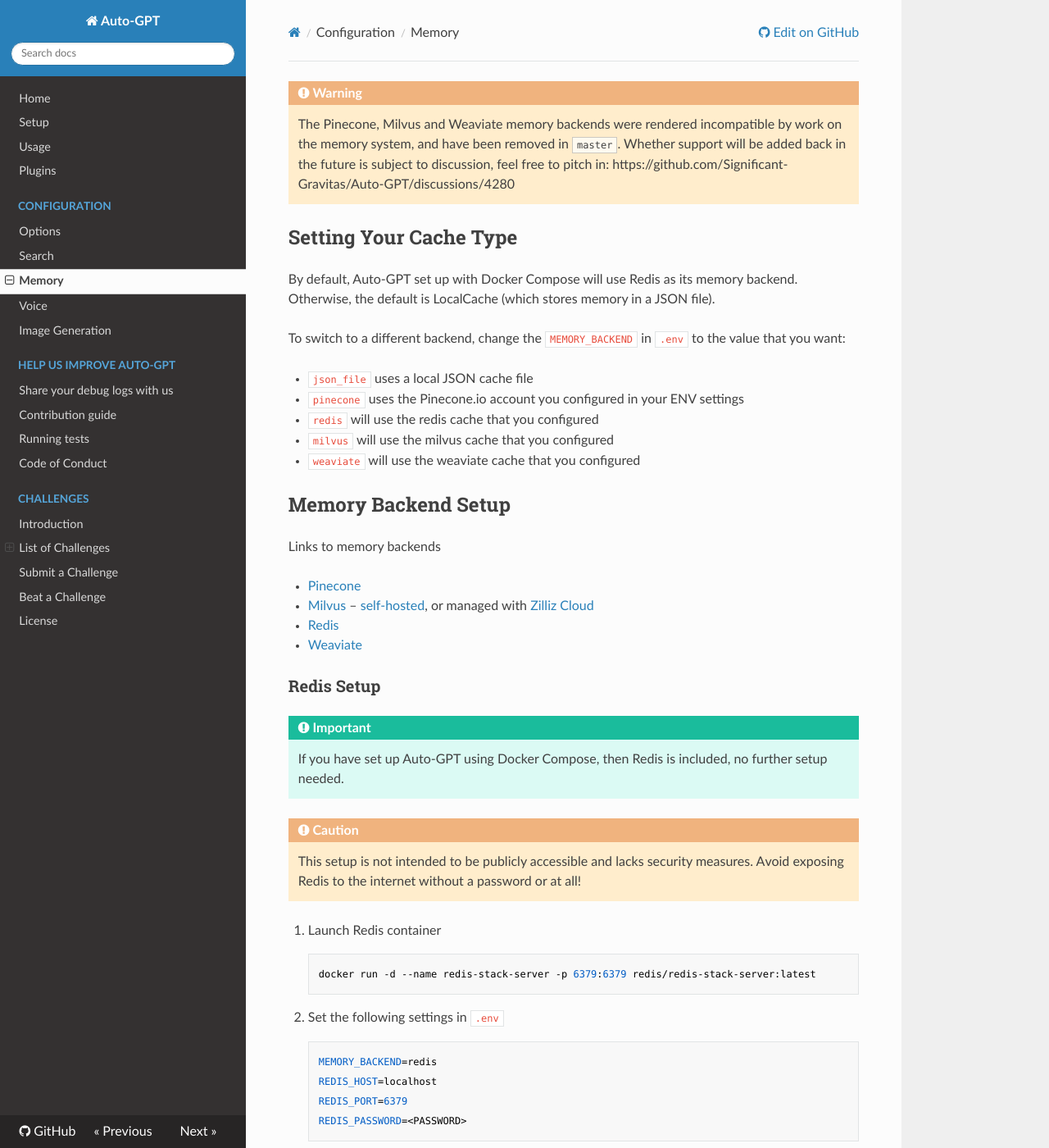
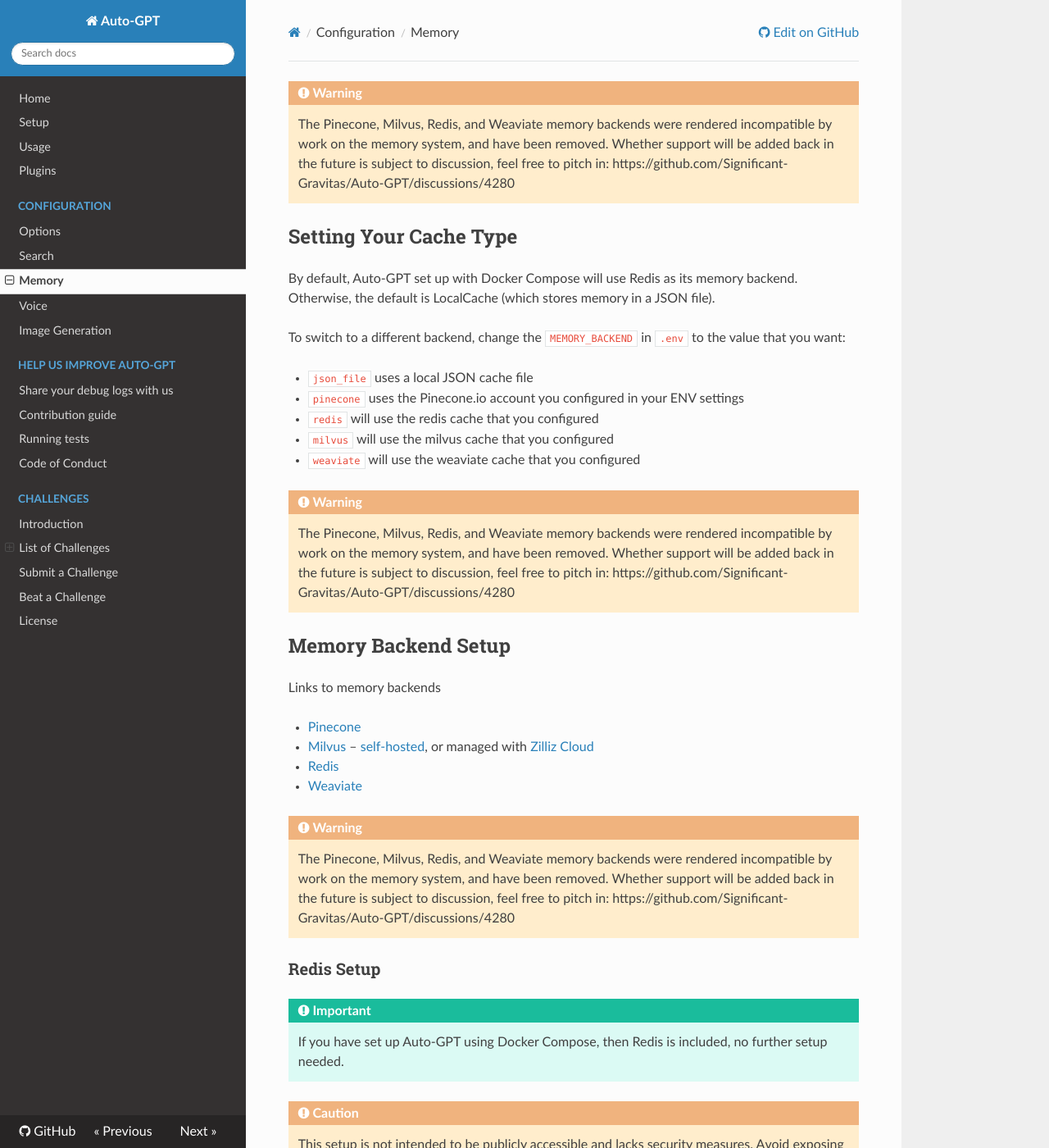
Before and after one commit to flatfishyh/AutoGPT, an MkDocs documentation site: the page built from docs/configuration/memory.md, in a window 1280 px wide and 1400 px high. Shown: the whole window at 82% size. Built offline with MkDocs 1.6.1, drawn with Linux system fonts in a browser that asks for light colours; nearby versions of some CDN libraries; some of the changed text lies outside the part shown.

Commit message:
Update memory.md with more warnings about memory being disabled (#5008)
Co-authored-by: Luke <2609441+lc0rp@users.noreply.github.com>

````diff
--- a/docs/configuration/memory.md
+++ b/docs/configuration/memory.md
@@ -1,6 +1,6 @@
 !!! warning
-    The Pinecone, Milvus and Weaviate memory backends were rendered incompatible
-    by work on the memory system, and have been removed in `master`.
+    The Pinecone, Milvus, Redis, and Weaviate memory backends were rendered incompatible
+    by work on the memory system, and have been removed.
     Whether support will be added back in the future is subject to discussion,
     feel free to pitch in: https://github.com/Significant-Gravitas/Auto-GPT/discussions/4280
 
@@ -18,6 +18,12 @@ to the value that you want:
 * `milvus` will use the milvus cache that you configured
 * `weaviate` will use the weaviate cache that you configured
 
+!!! warning
+    The Pinecone, Milvus, Redis, and Weaviate memory backends were rendered incompatible
+    by work on the memory system, and have been removed.
+    Whether support will be added back in the future is subject to discussion,
+    feel free to pitch in: https://github.com/Significant-Gravitas/Auto-GPT/discussions/4280
+
 ## Memory Backend Setup
 
 Links to memory backends
@@ -26,6 +32,12 @@ Links to memory backends
 - [Milvus](https://milvus.io/) &ndash; [self-hosted](https://milvus.io/docs), or managed with [Zilliz Cloud](https://zilliz.com/)
 - [Redis](https://redis.io)
 - [Weaviate](https://weaviate.io)
+
+!!! warning
+    The Pinecone, Milvus, Redis, and Weaviate memory backends were rendered incompatible
+    by work on the memory system, and have been removed.
+    Whether support will be added back in the future is subject to discussion,
+    feel free to pitch in: https://github.com/Significant-Gravitas/Auto-GPT/discussions/4280
 
 ### Redis Setup
 
@@ -62,6 +74,12 @@ Links to memory backends
     See [redis-stack-server](https://hub.docker.com/r/redis/redis-stack-server) for
     setting a password and additional configuration.
 
+!!! warning
+    The Pinecone, Milvus, Redis, and Weaviate memory backends were rendered incompatible
+    by work on the memory system, and have been removed.
+    Whether support will be added back in the future is subject to discussion,
+    feel free to pitch in: https://github.com/Significant-Gravitas/Auto-GPT/discussions/4280
+
 ### 🌲 Pinecone API Key Setup
 
 Pinecone lets you store vast amounts of vector-based memory, allowing the agent to load only relevant memories at any given time.
@@ -75,6 +93,12 @@ In the `.env` file set:
 - `PINECONE_API_KEY`
 - `PINECONE_ENV` (example: `us-east4-gcp`)
 - `MEMORY_BACKEND=pinecone`
+
+!!! warning
+    The Pinecone, Milvus, Redis, and Weaviate memory backends were rendered incompatible
+    by work on the memory system, and have been removed.
+    Whether support will be added back in the future is subject to discussion,
+    feel free to pitch in: https://github.com/Significant-Gravitas/Auto-GPT/discussions/4280
 
 ### Milvus Setup
 
@@ -113,6 +137,12 @@ deployed with docker, or as a cloud service provided by [Zilliz Cloud](https://z
         *Note: setting `MILVUS_ADDR` to a `https://` URL will override this setting.*
     - `MILVUS_COLLECTION` to change the collection name to use in Milvus.
         Defaults to `autogpt`.
+
+!!! warning
+    The Pinecone, Milvus, Redis, and Weaviate memory backends were rendered incompatible
+    by work on the memory system, and have been removed.
+    Whether support will be added back in the future is subject to discussion,
+    feel free to pitch in: https://github.com/Significant-Gravitas/Auto-GPT/discussions/4280
 
 ### Weaviate Setup
 [Weaviate](https://weaviate.io/) is an open-source vector database. It allows to store
@@ -154,6 +184,15 @@ View memory usage by using the `--debug` flag :)
 
 
 ## 🧠 Memory pre-seeding
+
+!!! warning
+    Data ingestion is broken in v0.4.5 and possibly earlier versions. This is a known issue that will be addressed in future releases. Follow these issues for updates.
+    [Issue 4435](https://github.com/Significant-Gravitas/Auto-GPT/issues/4435)
+    [Issue 4024](https://github.com/Significant-Gravitas/Auto-GPT/issues/4024)
+    [Issue 2076](https://github.com/Significant-Gravitas/Auto-GPT/issues/2076)
+
+
+
 Memory pre-seeding allows you to ingest files into memory and pre-seed it before running Auto-GPT.
 
 ``` shell
````
